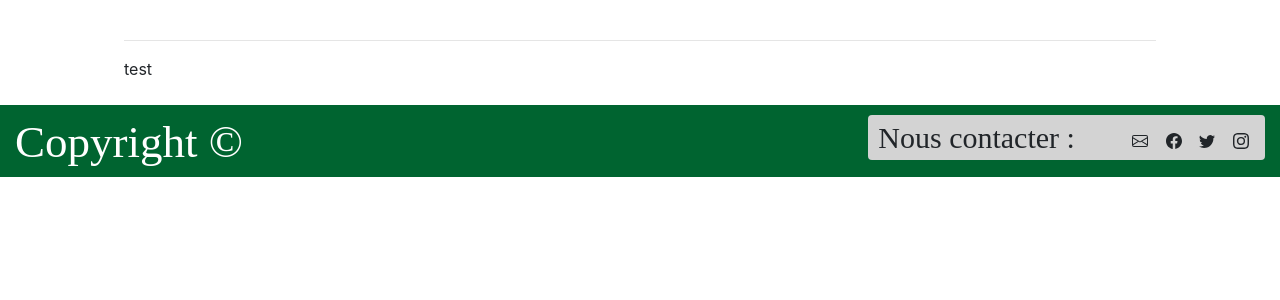
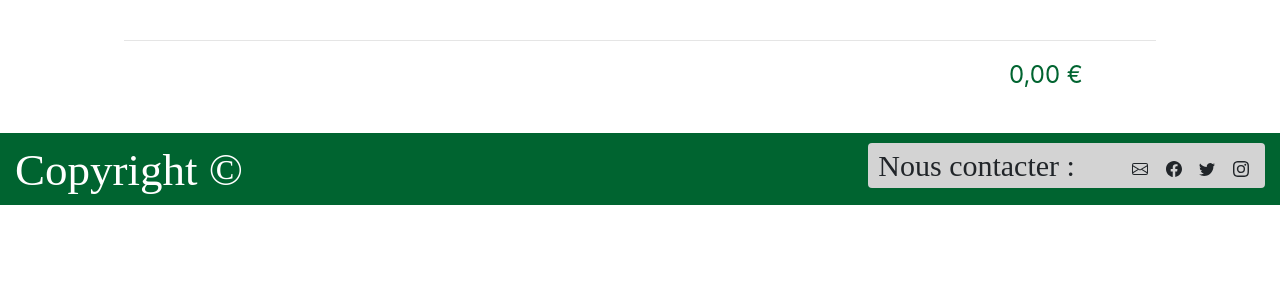
Before and after one commit to armanceau/lafleur, a PHP site: page /afficher_panier.php in a window 1280 px wide. Shown: the part 62-362 px from the top of the page. Run offline with PHP 8.4, Linux system fonts and the light colour scheme; the visitor is signed in with stand-in values (Sample User, id 1); data that the repository does not hold is empty; some web fonts are replaced.

Commit message:
Modification du format (float) + prix total

```diff
--- a/afficher_panier.php
+++ b/afficher_panier.php
@@ -17,6 +17,8 @@ if (!isset($_SESSION['login'])){
         array_push($liste_produit, $ligne['reference']);
         array_push($liste_produit, $ligne['quantite_d_article']);
     }
+
+    $price = 0;
 
     echo '
     <main>
@@ -46,23 +48,24 @@ if (!isset($_SESSION['login'])){
                                 </figure>
                             </div>
                             <div class="col-2-md col-2">
-                                <h4 class="main_color title_prod">'.$ligne['prix'].' €</h4>
+                                <h4 class="main_color title_prod">'.number_format($ligne['prix'], 2, ',', ' ').' €</h4>
                                 <input class="number_bag" type="number" value="'.$liste_produit[$i+1].'">
                             </div>
                         </div>
                         <br/>
                         <hr>
                         ';
+                        $price += $ligne['prix'] * $liste_produit[$i+1];
                     }
 
                 }
 
                 echo '
                 <div class="row">
-                    <div class="col-9-md col-0">
+                    <div class="col-9-sm col-10">
                     </div>
-                    <div class="col-3-md col-12">
-                        test
+                    <div class="col-3-sm col-2">
+                        <p class="main_color title_prod">'.number_format($price, 2, ',', ' ').' €</p>
                     </div>
                 </div>
             </div>
```
